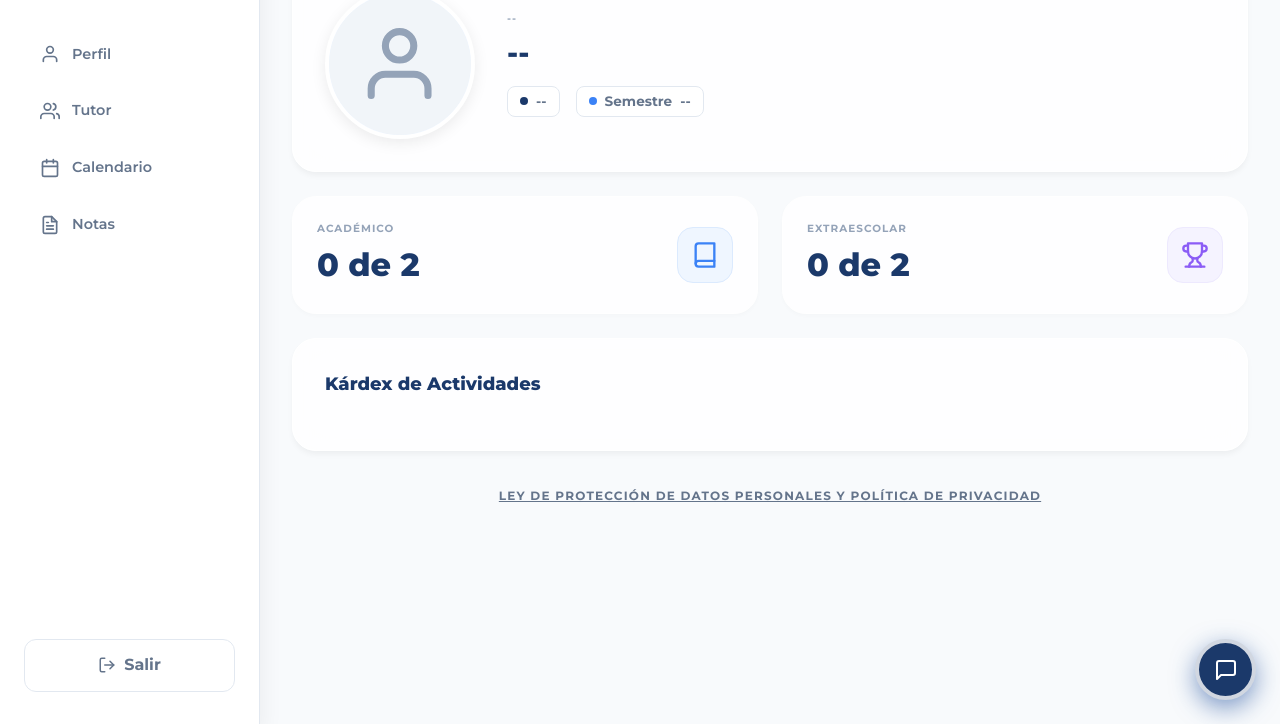
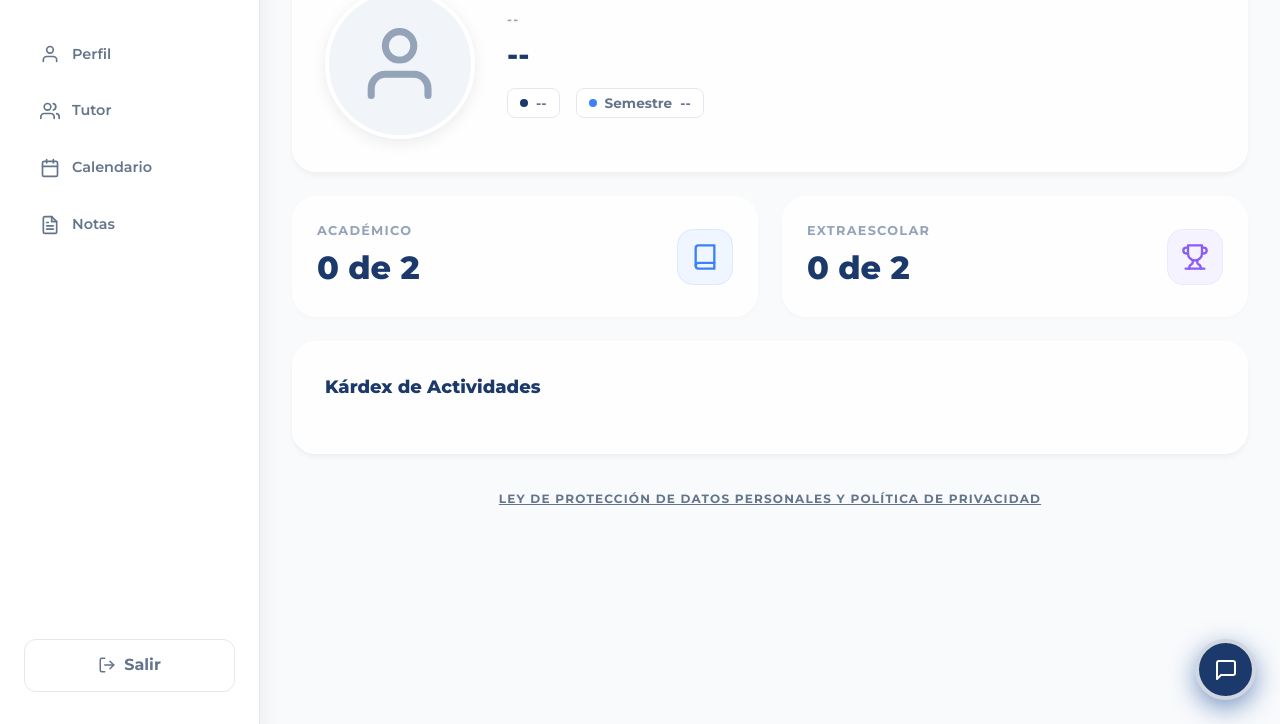
Before and after one commit to Varez117/gestion-tutorias-sistemas-computacion, a plain HTML site: page alumno.html in a window 1280 px wide. Shown: the part 76-800 px from the top of the page. Drawn offline with nearby package versions, Linux system fonts and the light colour scheme; a script that the page names is missing.

```diff
--- a/styles/alumno/styles.css
+++ b/styles/alumno/styles.css
@@ -222,8 +222,8 @@
 }
 
 .texto-etiqueta {
-  font-size: 0.65rem;
-  font-weight: 700;
+  font-size: 0.8rem;
+  font-weight: 650;
   color: var(--texto-etiqueta);
   text-transform: uppercase;
   letter-spacing: 0.1em;
```
